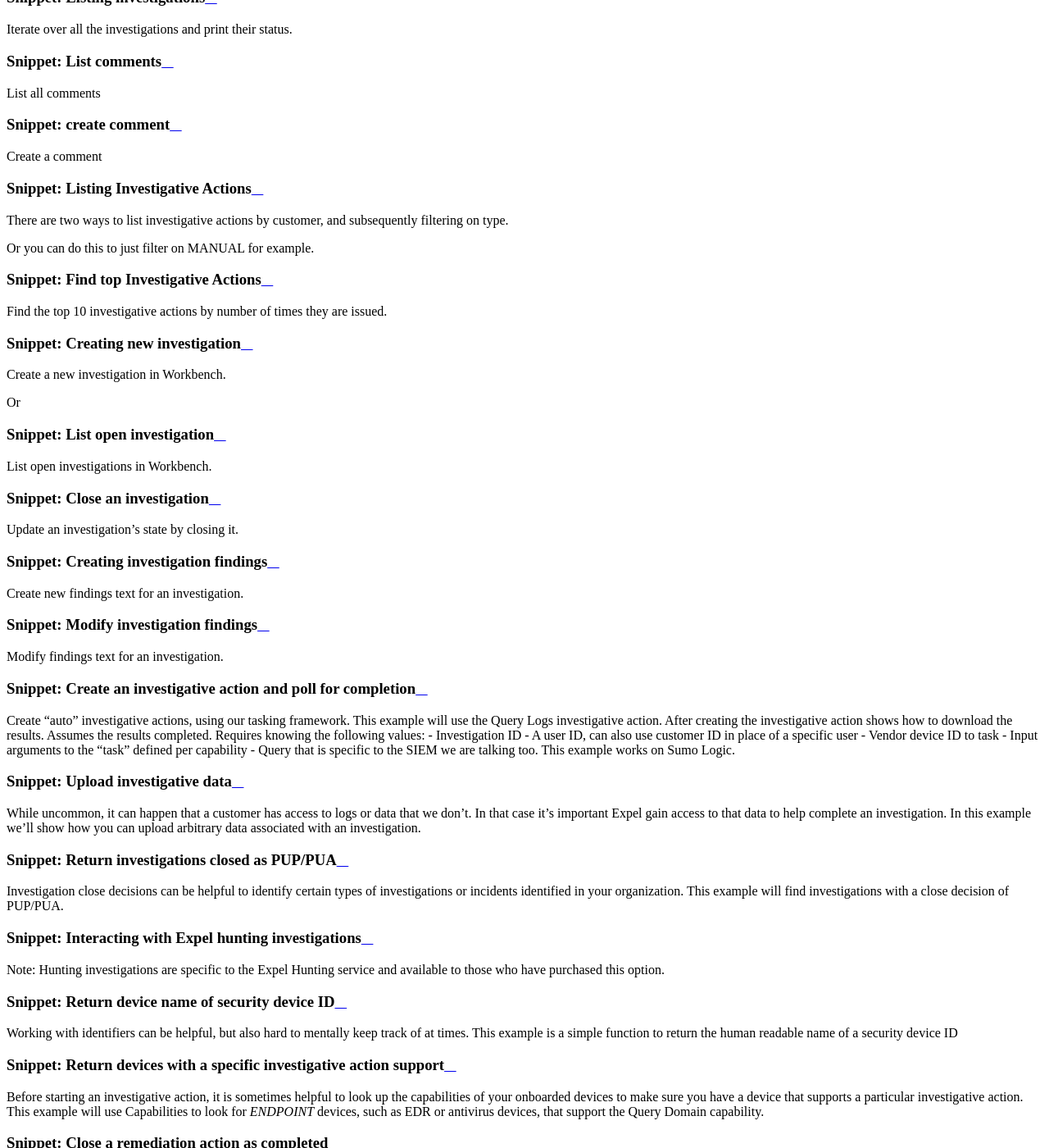
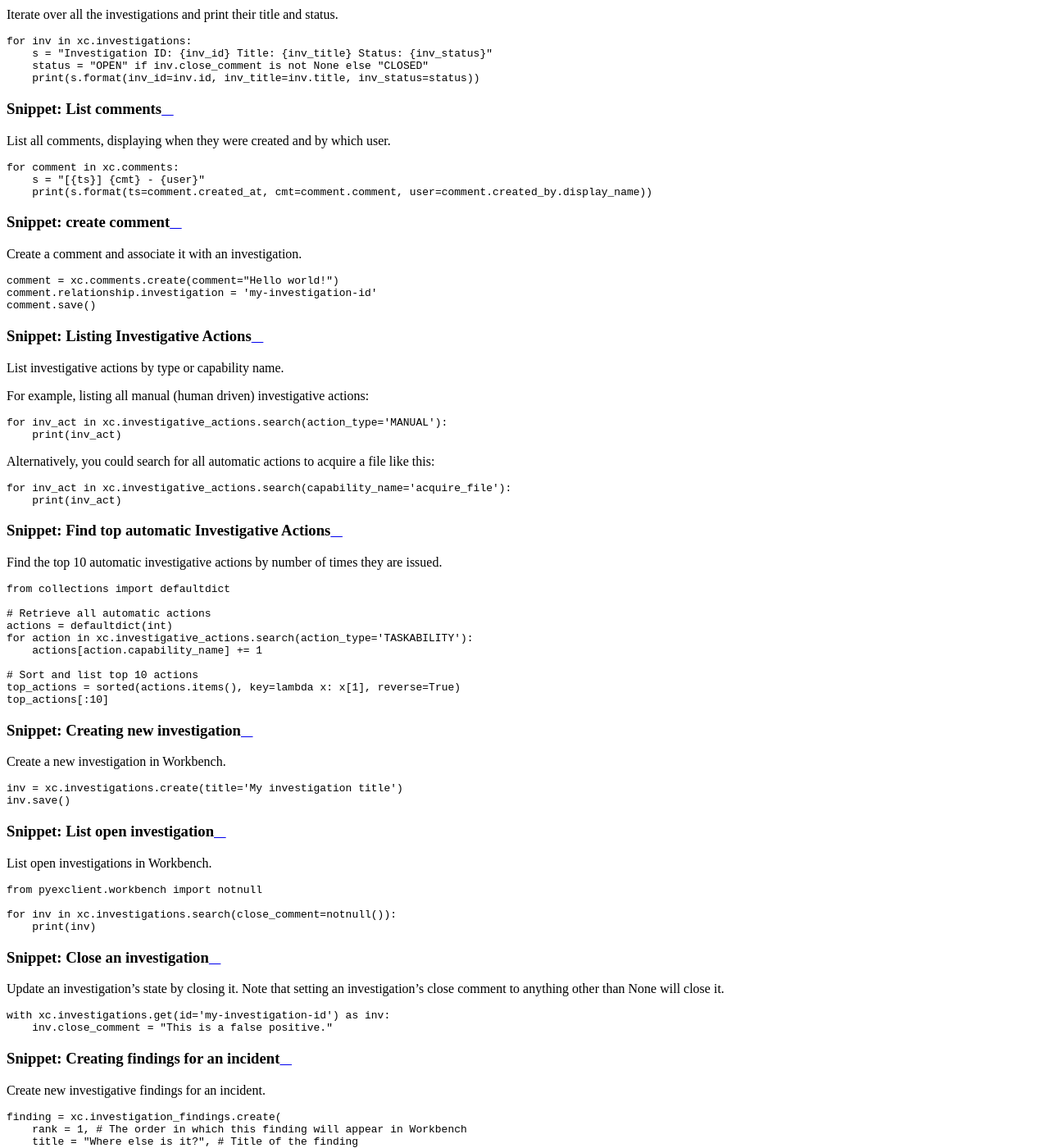
Before and after one commit to expel-io/pyexclient, a Sphinx documentation site: the page built from docs/examples/use_cases.rst, in a window 1280 px wide and 1400 px high, scrolled down 2060 px. Shown: the whole window at 82% size. Built offline with Sphinx 7.4.7 and the Read the Docs theme 2.0.0, drawn with Linux system fonts in a browser that asks for light colours; some of the changed text lies outside the part shown.

Commit message:
First pass at example snippets (#5)
* add code snippet examples

```diff
--- a/docs/examples/use_cases.rst
+++ b/docs/examples/use_cases.rst
@@ -11,6 +11,8 @@ There are two ways to authenticate to Expel Workbench. The first is as a user wi
 .. code-block:: python
 
     import getpass
+    from pyexclient import WorkbenchClient
+
     print("Enter Username:")
     username = input()
     print("Enter Password:")
@@ -18,16 +20,13 @@ There are two ways to authenticate to Expel Workbench. The first is as a user wi
     print("2FA Code:")
     code = input()
 
-    x = WorkbenchClient('https://workbench.expel.io', username=username, password=password, mfa_code=code)
-    for vendor in x.vendors:
-        print(vendor.name)
+    xc = WorkbenchClient('https://workbench.expel.io', username=username, password=password, mfa_code=code)
 
 To authenticate with an api key:
 
 .. code-block:: python
 
-    x = WorkbenchClient('https://workbench.expel.io', apikey='apikey')
-
+    xc = WorkbenchClient('https://workbench.expel.io', apikey='apikey')
 
 .. _snippet list remediation:
 
@@ -44,7 +43,6 @@ that are not currently completed or closed. You can optionally specifiy a date r
      :lines: 25-38
      :dedent: 4
 
-
 .. _snippet device name:
 
 Snippet: Return device name of security device ID
@@ -54,14 +52,13 @@ Working with identifiers can be helpful, but also hard to mentally keep track of
 .. code-block:: python
 
     def security_device_to_name(xc, device_id):
-        device = xc.workbench.security_devices.get(id=device_id)
+        device = xc.security_devices.get(id=device_id)
         if device:
             return device.name
         return None
 
-    device_id = "device-id-here"
-    device_name = security_device_to_name(device_id)
-
+    device_id = "158b031d-87f8-4c42-80ee-f9fb15796360"
+    device_name = security_device_to_name(xc, device_id)
 
 .. _snippet investigative action query domain:
 
@@ -72,7 +69,7 @@ Before starting an investigative action, it is sometimes helpful to look up the
 .. code-block:: python
 
     def get_query_domain_devices(xc):
-        endpoint = xc.workbench.capabilities(customer_id).get("ENDPOINT")
+        endpoint = xc.capabilities().get("ENDPOINT")
         if endpoint:
             query_domain = endpoint.get("query_domain")
             if query_domain:
@@ -83,49 +80,84 @@ Before starting an investigative action, it is sometimes helpful to look up the
 
     query_domain_devices = get_query_domain_devices(xc)
 
-
 .. _snippet list investigations:
 
 Snippet: Listing investigations
 -------------------------------
 
-Iterate over all the investigations and print their status.
+Iterate over all the investigations and print their title and status.
 
+.. code-block:: python
 
+    for inv in xc.investigations:
+        s = "Investigation ID: {inv_id} Title: {inv_title} Status: {inv_status}"
+        status = "OPEN" if inv.close_comment is not None else "CLOSED"
+        print(s.format(inv_id=inv.id, inv_title=inv.title, inv_status=status))
 
 .. _snippet list comments:
 
 Snippet: List comments
 ----------------------
 
-List all comments
+List all comments, displaying when they were created and by which user.
+
+.. code-block:: python
+
+    for comment in xc.comments:
+        s = "[{ts}] {cmt} - {user}"
+        print(s.format(ts=comment.created_at, cmt=comment.comment, user=comment.created_by.display_name))
 
 .. _snippet create comment:
 
 Snippet: create comment
 -----------------------
 
-Create a comment
+Create a comment and associate it with an investigation.
 
+.. code-block:: python
+
+    comment = xc.comments.create(comment="Hello world!")
+    comment.relationship.investigation = 'my-investigation-id'
+    comment.save()
 
 Snippet: Listing Investigative Actions
 --------------------------------------
 
-There are two ways to list investigative actions by customer, and subsequently filtering on type.
+List investigative actions by type or capability name.
 
+For example, listing all manual (human driven) investigative actions:
 
-Or you can do this to just filter on MANUAL for example.
+.. code-block:: python
 
+    for inv_act in xc.investigative_actions.search(action_type='MANUAL'):
+        print(inv_act)
 
+Alternatively, you could search for all automatic actions to acquire a file like this:
 
+.. code-block:: python
+
+    for inv_act in xc.investigative_actions.search(capability_name='acquire_file'):
+        print(inv_act)
 
 .. _snippet top investigative actions:
 
-Snippet: Find top Investigative Actions
+Snippet: Find top automatic Investigative Actions
 ---------------------------------------
 
-Find the top 10 investigative actions by number of times they are issued.
+Find the top 10 automatic investigative actions by number of times they are issued.
 
+.. code-block:: python
+
+    from collections import defaultdict
+
+    # Retrieve all automatic actions
+    actions = defaultdict(int)
+    for action in xc.investigative_actions.search(action_type='TASKABILITY'):
+        actions[action.capability_name] += 1
+
+    # Sort and list top 10 actions
+    top_actions = sorted(actions.items(), key=lambda x: x[1], reverse=True)
+    top_actions[:10]
 
 .. _snippet create investigation:
 
@@ -134,7 +166,10 @@ Snippet: Creating new investigation
 
 Create a new investigation in Workbench.
 
-Or
+.. code-block:: python
+
+    inv = xc.investigations.create(title='My investigation title')
+    inv.save()
 
 .. _snippet list open investigations:
 
@@ -143,25 +178,41 @@ Snippet: List open investigation
 
 List open investigations in Workbench.
 
+.. code-block:: python
 
+    from pyexclient.workbench import notnull
+
+    for inv in xc.investigations.search(close_comment=notnull()):
+        print(inv)
 
 .. _snippet close investigation:
 
 Snippet: Close an investigation
 -------------------------------
 
-Update an investigation’s state by closing it.
+Update an investigation’s state by closing it. Note that setting an investigation's close comment to anything other than None will close it.
 
+.. code-block:: python
 
-
+    with xc.investigations.get(id='my-investigation-id') as inv:
+        inv.close_comment = "This is a false positive."
 
 .. _snippet create investigation findings:
 
-Snippet: Creating investigation findings
+Snippet: Creating findings for an incident
 ----------------------------------------
 
-Create new findings text for an investigation.
+Create new investigative findings for an incident.
 
+.. code-block:: python
+
+    finding = xc.investigation_findings.create(
+        rank = 1, # The order in which this finding will appear in Workbench
+        title = "Where else is it?", # Title of the finding
+        finding = "We found it **EVERYWHERE!**", # Markdown body for the finding
+    )
+    finding.relationship.investigation = 'my-investigation-id'
+    finding.save()
 
 .. _snippet modify investigation findings:
 
@@ -170,7 +221,10 @@ Snippet: Modify investigation findings
 
 Modify findings text for an investigation.
 
+.. code-block:: python
 
+    with xc.investigation_findings.get(id='my-finding-id') as finding:
+        finding.finding = "Updated: Turns out it wasn't _everywhere_..."
 
 .. _snippet create auto investigative action:
 
@@ -179,22 +233,78 @@ Snippet: Create an investigative action and poll for completion
 
 Create "auto" investigative actions, using our tasking framework. This example will use the Query Logs investigative action. After creating the investigative action shows how to download the results. Assumes the results completed. Requires knowing the following values: - Investigation ID - A user ID, can also use customer ID in place of a specific user - Vendor device ID to task - Input arguments to the "task" defined per capability - Query that is specific to the SIEM we are talking too. This example works on Sumo Logic.
 
+.. code-block:: python
 
+        import time
+        from io import BytesIO
+        from datetime import datetime, timedelta
+
+        input_args = dict(
+            query="evil.exe",
+            start_time=(datetime.now() - timedelta(days=1)).isoformat(),
+            end_time=datetime.now().isoformat(),
+        )
+
+        action = xc.create_auto_inv_action(
+            vendor_device_id='my-vendor-device-id',
+            capability_name='query_logs',
+            input_args=input_args,
+            title="Query Sumo Logic for some logs",
+            reason="I want to see if I can find some logs...",
+            investigation_id='my-investigation-id'
+
+        )
+
+        while action.status == 'RUNNING':
+            print("Waiting for results...")
+            time.sleep(3)
+            action = xc.investigative_actions.get(id=action.id)
+
+        if action.status == 'READY_FOR_ANALYSIS':
+            results = io.BytesIO()
+            action.download(results)
+            results.seek(0)
+
+            with open("results.json", 'wb') as fd:
+                fd.write(results.read())
+            print("Got results! Saved to results.json")
+        else:
+            print("No results... {status}".format(status=action.status))
 
 .. _snippet upload investigative data:
 
 Snippet: Upload investigative data
 ----------------------------------
 
-While uncommon, it can happen that a customer has access to logs or data that we don’t. In that case it’s important Expel gain access to that data to help complete an investigation. In this example we’ll show how you can upload arbitrary data associated with an investigation.
+While uncommon, it can happen that a customer has access to logs or data that we don’t. In that case it’s important Expel gain access to that data to help complete an investigation. In this example we’ll show how you can upload arbitrary to an investigation.
 
+.. code-block:: python
+
+    # create an manual investigative action
+    action = xc.investigative_actions.create(
+        action_type='MANUAL',
+        title='Upload file',
+        reason='To provide a file to Expel for analysis',
+        status='READY_FOR_ANALYSIS',
+    )
+    action.save()
+
+    # read an upload a file
+    fname = 'evil.exe'
+    with open(fname, 'rb') as fd:
+        action.upload(fname, fd.read())
 
 .. _snippet return investigations closed as pup:
 
-Snippet: Return investigations closed as PUP/PUA
+Snippet: Return Expel Alerts closed as PUP/PUA
 ------------------------------------------------
 
-Investigation close decisions can be helpful to identify certain types of investigations or incidents identified in your organization. This example will find investigations with a close decision of PUP/PUA.
+Expel Alert close decisions can be helpful to identify certain types of alerts in your organization. This example will find alerts with a close decision of PUP/PUA.
+
+.. code-block:: python
+
+    for ea in xc.expel_alerts.search(close_reason='PUP_PUA'):
+        print(ea)
 
 .. _snippet interact hunt investigation:
 
@@ -202,11 +312,10 @@ Snippet: Interacting with Expel hunting investigations
 ------------------------------------------------------
 Note: Hunting investigations are specific to the Expel Hunting service and available to those who have purchased this option.
 
-.. _snippet device name to device id:
+.. code-block:: python
 
-Snippet: Return device name of security device ID
--------------------------------------------------
-Working with identifiers can be helpful, but also hard to mentally keep track of at times. This example is a simple function to return the human readable name of a security device ID
+    for inv in xc.investigations.search(source_reason="HUNTING"):
+        print(inv)
 
 .. _snippet devices specific action:
 
@@ -214,12 +323,26 @@ Snippet: Return devices with a specific investigative action support
 --------------------------------------------------------------------
 Before starting an investigative action, it is sometimes helpful to look up the capabilities of your onboarded devices to make sure you have a device that supports a particular investigative action. This example will use Capabilities to look for `ENDPOINT` devices, such as EDR or antivirus devices, that support the Query Domain capability.
 
+.. code-block:: python
+
+    capabilities = xc.capabilities()
+    supported = capabilities.get('ENDPOINT',{}).get('query_domain',{}).get('security_devices')
+    if supported:
+        print("Devices supporting this capability: ",supported)
+    else:
+        print("No devices support this capability")
+
 .. _snippet close remediation action:
 
 Snippet: Close a remediation action as completed
 ------------------------------------------------
 Update a remediation action as completed, and close it in Expel Workbench.
-<snippet>
+
+.. code-block:: python
+
+    with xc.remediation_actions.get(id='remediation_action_id') as action:
+        action.status = 'COMPLETED'
+        action.close_reason = 'We remediated this sytem.'
 
 .. _script list all ips:
 
```
Also changed, not shown: 1 other file.
